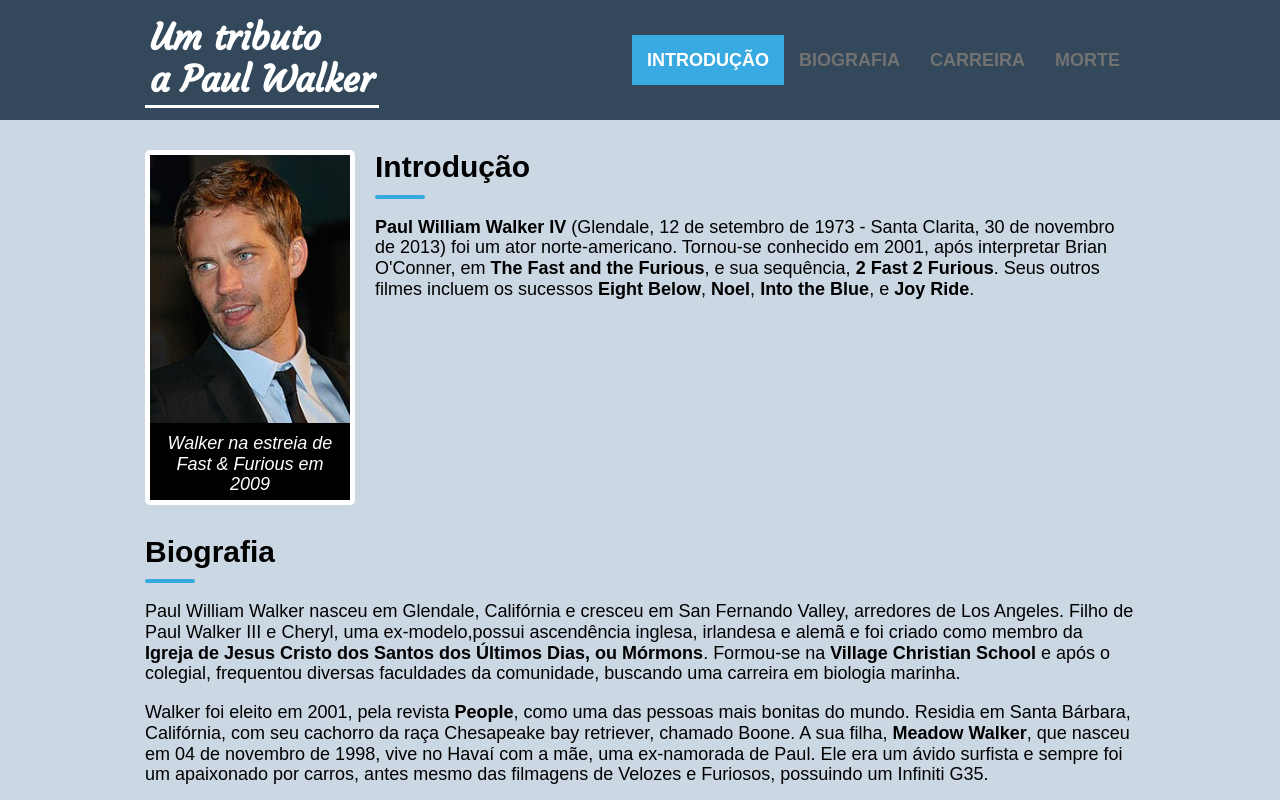
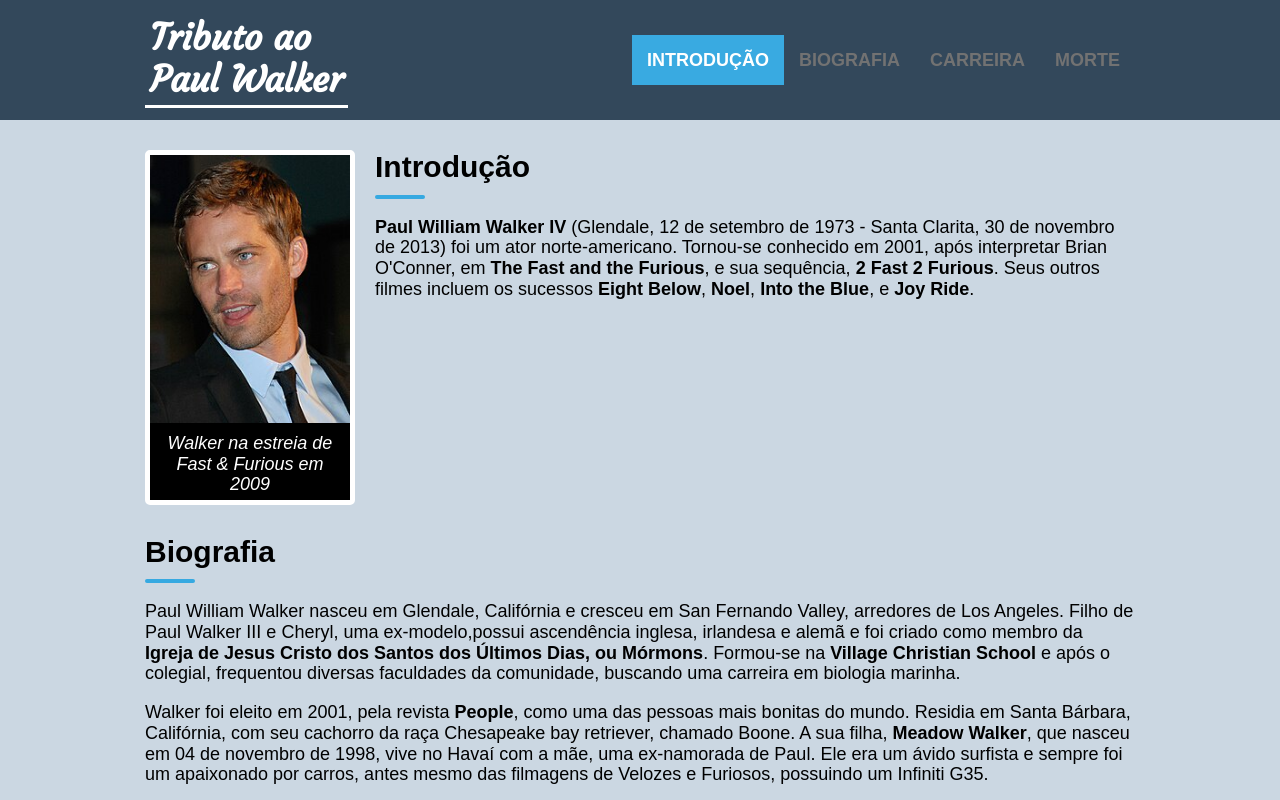
Before and after one commit to denilsontx/tributo-ao-paul-walker, a plain HTML site: page index.html in a window 1280 px wide. Shown: the top 800 px of the page. Drawn offline with Linux system fonts and the light colour scheme.

```diff
--- a/index.html
+++ b/index.html
@@ -23,7 +23,7 @@
     <header>
         <div class="container">
             <div class="logo">
-                <h1>Um tributo <br/>a Paul Walker</h1>
+                <h1>Tributo ao<br/>Paul Walker</h1>
             </div>
             <div class="menu">
                 <nav>
```
Also changed, not shown: 1 other file.
